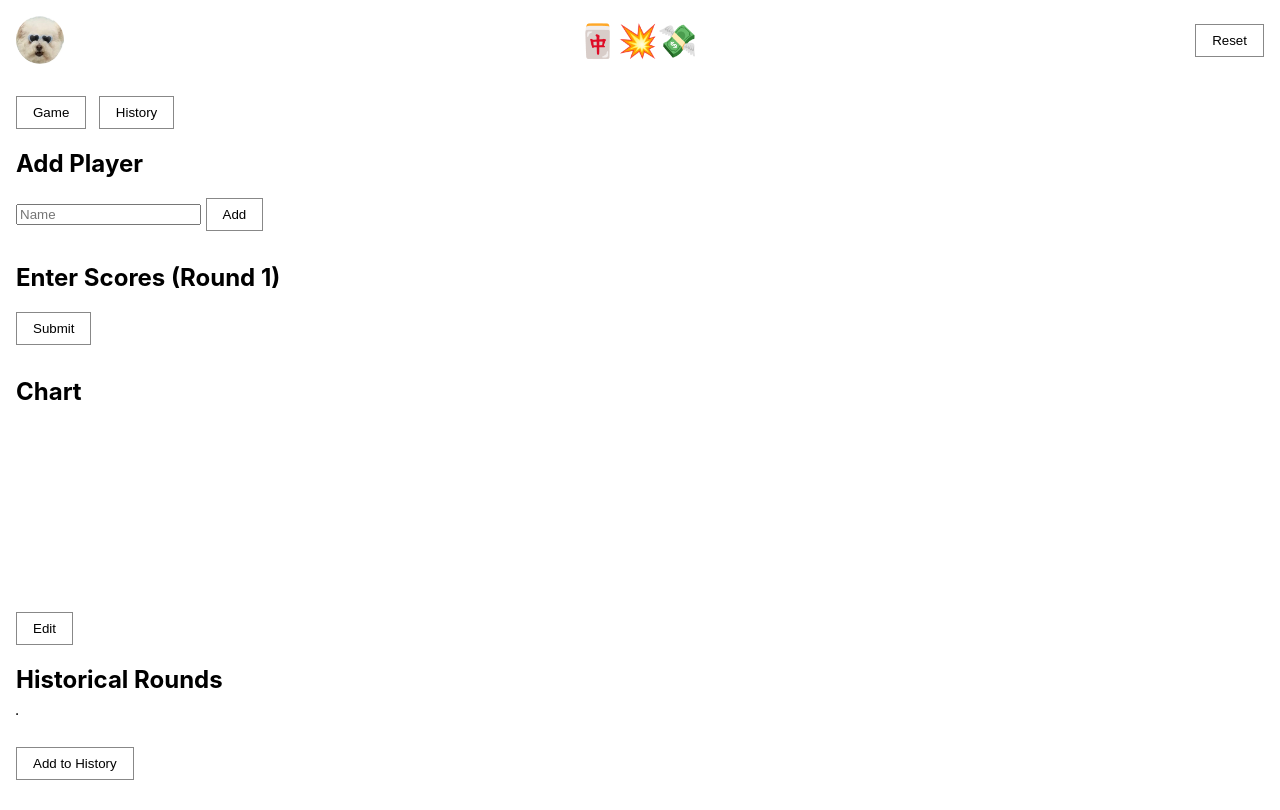
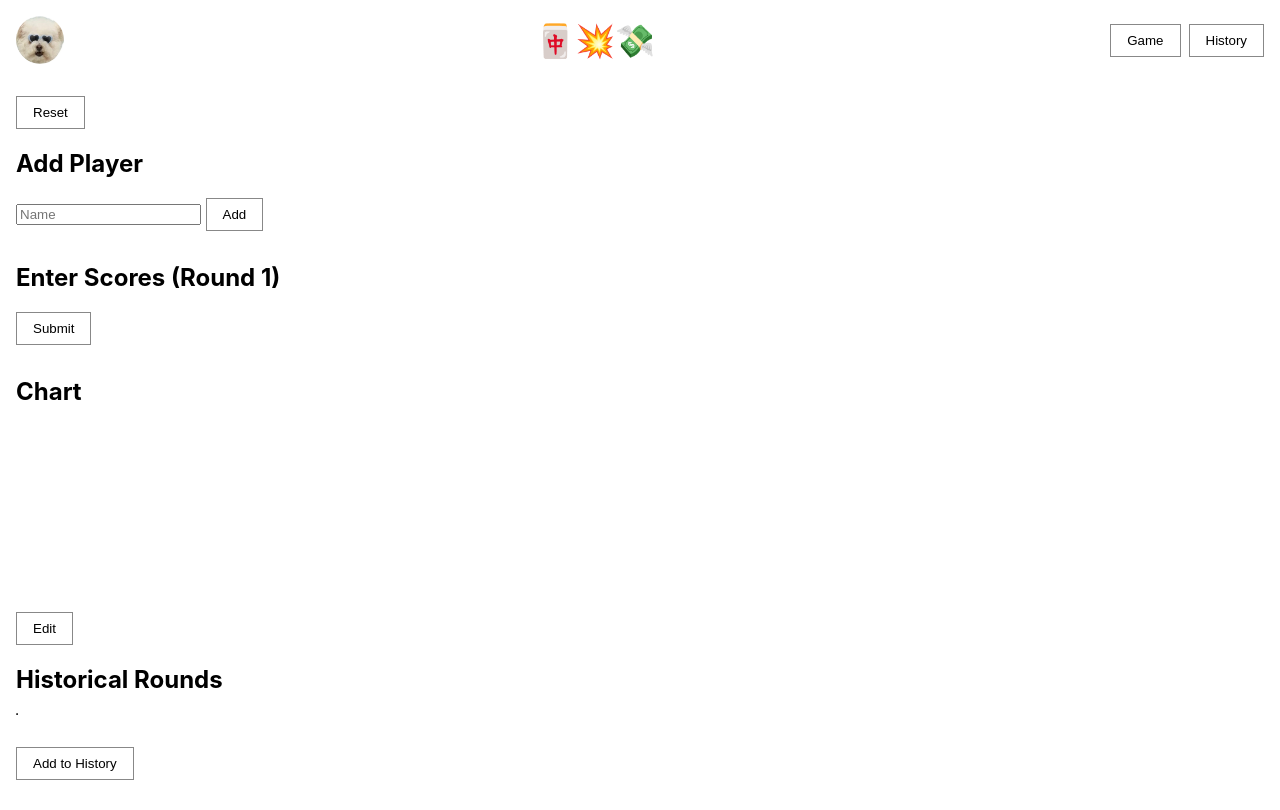
Before and after one commit to b-mar/mahjong-web, a plain HTML site: page index.html in a window 1280 px wide. Drawn offline with nearby package versions, Linux system fonts and the light colour scheme; no server answers.

Commit message:
Update index.html

```diff
--- a/index.html
+++ b/index.html
@@ -27,14 +27,16 @@
   <header>
     <img src="Molly.jpeg" alt="Molly" style="height:48px;width:48px;object-fit:cover;border-radius:50%;margin-right:1rem;" />
     <h1>🀄💥💸</h1>
-    <button id="resetBtn">Reset</button>
+    <div style="display:flex; gap:.5rem;">
+      <button id="tabGame">Game</button>
+      <button id="tabHistory">History</button>
+    </div>
   </header>
 
   <main>
     <!-- Simple tabs -->
     <nav>
-      <button id="tabGame">Game</button>
-      <button id="tabHistory">History</button>
+      <button id="resetBtn">Reset</button>
     </nav>
 
     <!-- GAME TAB -->
```
